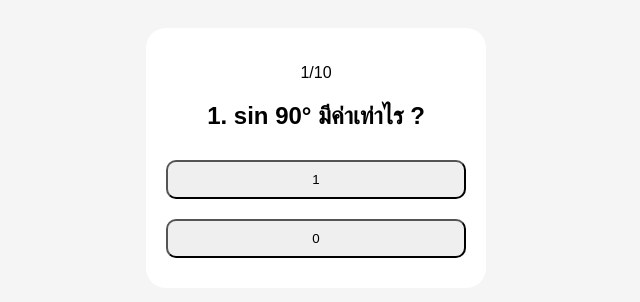
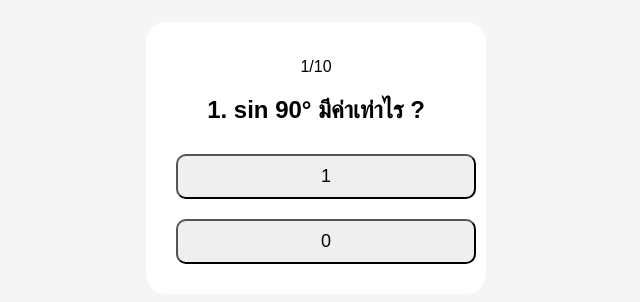
Before and after one commit to zenqwe1112-cmd/quiz-math, a plain HTML site: page index.html in a window 1280 px wide. Shown: the part 250-552 px from the top of the page, without its empty margins (324-964 px from the left). Drawn offline with Linux system fonts and the light colour scheme.

Commit message:
Update style.css

```diff
--- a/style.css
+++ b/style.css
@@ -21,3 +21,12 @@ padding:10px;
 margin:10px 0;
 border-radius:10px;
 }
+
+.choice{
+width:100%;
+padding:10px;
+margin:10px;
+border-radius:10px;
+font-size:18px;
+transition:0.3s;
+}
```
